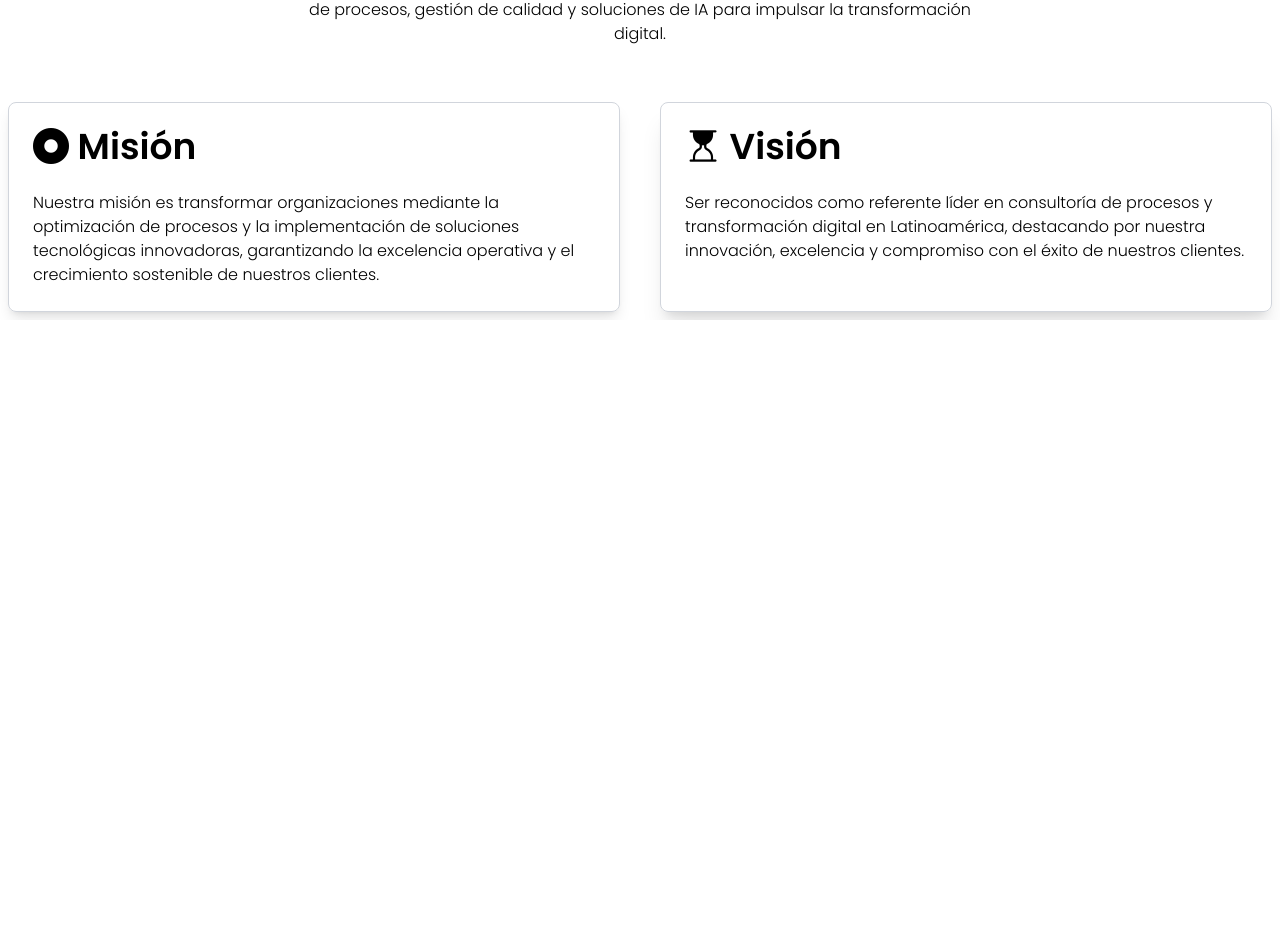
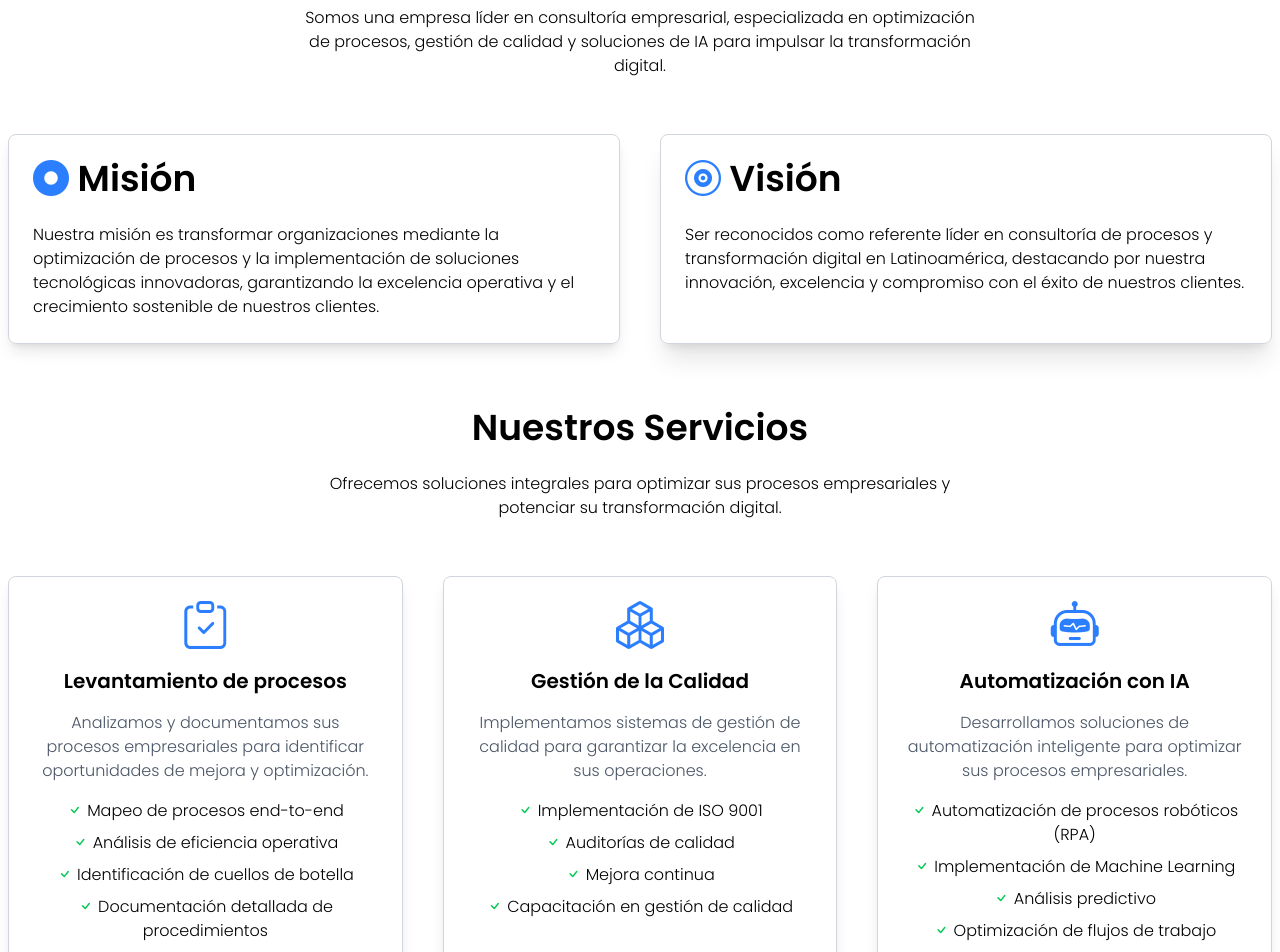
Before and after one commit to juan1214s/PaginaIA, a React (Vite) app: page / in a window 1280 px wide. Shown: the part 746-1698 px from the top of the page. Before the commit the page ends 1066 px from the top, so only its background shows below. Built offline with nearby package versions, Linux system fonts and the light colour scheme.

Commit message:
lo mensionado en el anterior commit quedo terminado

```diff
--- a/src/App.jsx
+++ b/src/App.jsx
@@ -13,7 +13,7 @@ function App() {
       <Header/>
       <Carousel/>
       <AboutUs/>
-      {/* <Services/> */}
+      <Services/>
     </div>
     </>
   )
--- a/src/components/aboutUs.jsx
+++ b/src/components/aboutUs.jsx
@@ -3,7 +3,7 @@ import "../App.css";
 
 export default function AboutUs() {
     return (
-        <div className="flex justify-center items-center flex-col mt-4">
+        <div className="flex justify-center items-center flex-col mt-12">
             <div className="flex flex-col items-center text-center">
                 <h1 className="text-4xl">Sobre Nosotros</h1>
                 <p className="text-center max-w-2xl m-6">
@@ -15,7 +15,7 @@ export default function AboutUs() {
 
             <div className="grid grid-cols-1 md:grid-cols-2 gap-10 mt-8">
                 <div className="border border-gray-300 shadow-lg rounded-lg p-6">
-                    <h1 className="text-4xl"><i class="bi bi-record-circle-fill"></i> Misión</h1>
+                    <h1 className="text-4xl"><i class="bi bi-record-circle-fill text-blue-500 "></i> Misión</h1>
                     <p className="mt-6">
                         Nuestra misión es transformar organizaciones mediante la optimización de procesos
                         y la implementación de soluciones tecnológicas innovadoras, garantizando la excelencia
@@ -24,7 +24,7 @@ export default function AboutUs() {
                 </div>
 
                 <div className="border border-gray-300 shadow-xl rounded-lg p-6">
-                    <h1 className="text-4xl"> <i class="bi bi-hourglass-top"></i> Visión</h1>
+                    <h1 className="text-4xl"> <i class="bi bi-vinyl text-blue-500 "></i> Visión</h1>
                     <p className="mt-6">
                         Ser reconocidos como referente líder en consultoría de procesos y transformación digital
                         en Latinoamérica, destacando por nuestra innovación, excelencia y compromiso con el éxito
--- a/src/components/carousel.jsx
+++ b/src/components/carousel.jsx
@@ -33,7 +33,7 @@ export default function CarouselWithContent() {
             </p>
             <div className="flex gap-4">
               <button className="bg-white text-black px-4 py-2 rounded-lg">
-                Mas informacion
+                Contactanos
               </button>
             </div>
           </div>
--- a/src/components/services.jsx
+++ b/src/components/services.jsx
@@ -2,17 +2,61 @@ import React from "react";
 import "../App.css";
 
 export default function Services() {
-  return (
-    <div className="flex justify-center items-center min-h-screen text-center p-4">
-      <div className="max-w-lg">
-        <h1 className="text-3xl font-bold mb-4">Servicios</h1>
-        <p className="text-lg">
-          Un banner atractivo con una imagen representativa de tu negocio.
-          Un eslogan claro que resuma lo que ofreces.
-          Un botón de llamada a la acción (CTA) como "Conócenos" o "Solicita una Consulta".
-        </p>
-      </div>
-    </div>
+    return (
+        <div className="flex justify-center items-center flex-col mt-10">
+            <div className="flex flex-col items-center text-center mt-6">
+                <h1 className="text-4xl">Nuestros Servicios</h1>
+                <p className="text-center max-w-2xl m-6">
+                    Ofrecemos soluciones integrales para optimizar sus procesos empresariales y potenciar su transformación digital.
+                </p>
+            </div>
 
-  );
+            <div className="grid grid-cols-1 md:grid-cols-3 gap-10 mt-8">
+                {/* Tarjeta 1 */}
+                <div className="border border-gray-300 shadow-lg rounded-lg p-6 flex flex-col items-center text-center max-w-md mx-auto">
+                    <i className="bi bi-clipboard-check text-blue-500 text-5xl mb-4"></i>
+                    <h2 className="text-xl font-semibold">Levantamiento de procesos</h2>
+                    <p className="mt-4 text-gray-600">
+                        Analizamos y documentamos sus procesos empresariales para identificar oportunidades de mejora y optimización.
+                    </p>
+                    <div className="flex flex-col mt-4">
+                        <p className="mb-2"><i className="bi bi-check text-green-500"></i> Mapeo de procesos end-to-end</p>
+                        <p className="mb-2"><i className="bi bi-check text-green-500"></i> Análisis de eficiencia operativa</p>
+                        <p className="mb-2"><i className="bi bi-check text-green-500"></i> Identificación de cuellos de botella</p>
+                        <p className="mb-2"><i className="bi bi-check text-green-500"></i> Documentación detallada de procedimientos</p>
+                    </div>
+                </div>
+
+                {/* Tarjeta 2 */}
+                <div className="border border-gray-300 shadow-lg rounded-lg p-6 flex flex-col items-center text-center max-w-md mx-auto">
+                    <i className="bi bi-boxes text-blue-500 text-5xl mb-4"></i>
+                    <h2 className="text-xl font-semibold">Gestión de la Calidad</h2>
+                    <p className="mt-4 text-gray-600">
+                        Implementamos sistemas de gestión de calidad para garantizar la excelencia en sus operaciones.
+                    </p>
+                    <div className="flex flex-col mt-4">
+                        <p className="mb-2"><i className="bi bi-check text-green-500"></i> Implementación de ISO 9001</p>
+                        <p className="mb-2"><i className="bi bi-check text-green-500"></i> Auditorías de calidad</p>
+                        <p className="mb-2"><i className="bi bi-check text-green-500"></i> Mejora continua</p>
+                        <p className="mb-2"><i className="bi bi-check text-green-500"></i> Capacitación en gestión de calidad</p>
+                    </div>
+                </div>
+
+                {/* Tarjeta 3 */}
+                <div className="border border-gray-300 shadow-lg rounded-lg p-6 flex flex-col items-center text-center max-w-md mx-auto">
+                    <i className="bi bi-robot text-blue-500 text-5xl mb-4"></i>
+                    <h2 className="text-xl font-semibold">Automatización con IA</h2>
+                    <p className="mt-4 text-gray-600">
+                        Desarrollamos soluciones de automatización inteligente para optimizar sus procesos empresariales.
+                    </p>
+                    <div className="flex flex-col mt-4">
+                        <p className="mb-2"><i className="bi bi-check text-green-500"></i> Automatización de procesos robóticos (RPA)</p>
+                        <p className="mb-2"><i className="bi bi-check text-green-500"></i> Implementación de Machine Learning</p>
+                        <p className="mb-2"><i className="bi bi-check text-green-500"></i> Análisis predictivo</p>
+                        <p className="mb-2"><i className="bi bi-check text-green-500"></i> Optimización de flujos de trabajo</p>
+                    </div>
+                </div>
+            </div>
+        </div>
+    );
 }
```
